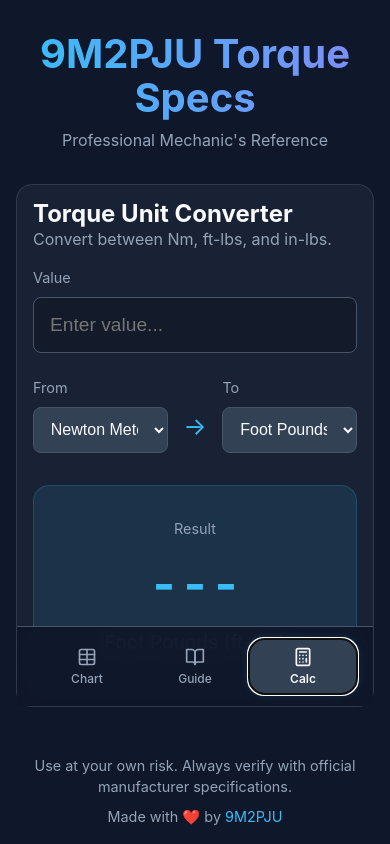
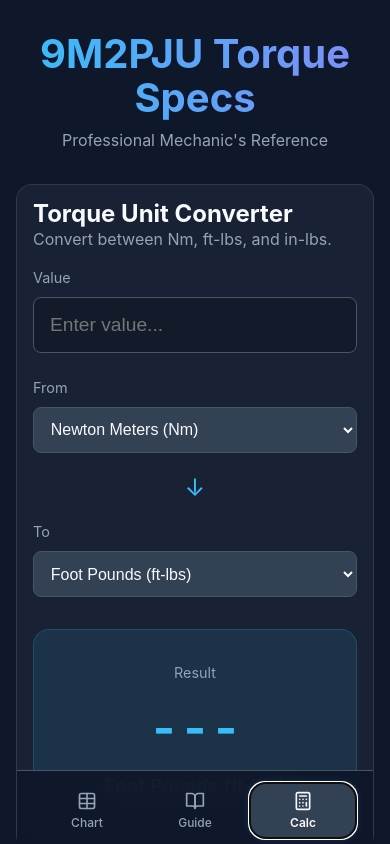
Before and after one commit to 9M2PJU/9M2PJU-Common-Bolts-and-Nuts-Torque-Specs, a React (Vite) app: page / in a window 390 px wide. Both pictures are taken after typing "Sample" into the empty fields and a click on the button "Calc". Shown: the top 844 px of the page. Built offline with nearby package versions, Linux system fonts and the light colour scheme.

Commit message:
Optimize calculator layout for mobile devices

```diff
--- a/src/components/TorqueCalculator.jsx
+++ b/src/components/TorqueCalculator.jsx
@@ -46,64 +46,40 @@ const TorqueCalculator = () => {
 
     return (
         <div style={{ maxWidth: '600px', margin: '0 auto' }}>
-            <div style={{ display: 'grid', gap: '1.5rem', marginBottom: '2rem' }}>
-                <div style={{ display: 'flex', flexDirection: 'column', gap: '0.5rem' }}>
+            <div className="calc-grid">
+                <div className="calc-input-group">
                     <label style={{ fontSize: '0.9rem', color: 'var(--color-text-secondary)' }}>Value</label>
                     <input
                         type="number"
                         value={amount}
                         onChange={(e) => setAmount(e.target.value)}
                         placeholder="Enter value..."
-                        style={{
-                            padding: '1rem',
-                            borderRadius: '0.5rem',
-                            border: '1px solid var(--color-border)',
-                            background: 'rgba(0, 0, 0, 0.2)',
-                            color: 'var(--color-text-primary)',
-                            fontSize: '1.2rem',
-                            width: '100%'
-                        }}
+                        className="calc-input"
                     />
                 </div>
 
-                <div style={{ display: 'flex', gap: '1rem' }}>
-                    <div style={{ flex: 1, display: 'flex', flexDirection: 'column', gap: '0.5rem' }}>
+                <div className="calc-row">
+                    <div className="calc-input-group">
                         <label style={{ fontSize: '0.9rem', color: 'var(--color-text-secondary)' }}>From</label>
                         <select
                             value={fromUnit}
                             onChange={(e) => setFromUnit(e.target.value)}
-                            style={{
-                                padding: '0.8rem',
-                                borderRadius: '0.5rem',
-                                border: '1px solid var(--color-border)',
-                                background: 'var(--color-bg-card)',
-                                color: 'var(--color-text-primary)',
-                                fontSize: '1rem',
-                                width: '100%'
-                            }}
+                            className="calc-select"
                         >
                             {units.map(u => <option key={u.value} value={u.value}>{u.label}</option>)}
                         </select>
                     </div>
 
-                    <div style={{ display: 'flex', alignItems: 'center', paddingTop: '1.5rem' }}>
+                    <div className="calc-arrow">
                         <span style={{ fontSize: '1.5rem', color: 'var(--color-accent)' }}>→</span>
                     </div>
 
-                    <div style={{ flex: 1, display: 'flex', flexDirection: 'column', gap: '0.5rem' }}>
+                    <div className="calc-input-group">
                         <label style={{ fontSize: '0.9rem', color: 'var(--color-text-secondary)' }}>To</label>
                         <select
                             value={toUnit}
                             onChange={(e) => setToUnit(e.target.value)}
-                            style={{
-                                padding: '0.8rem',
-                                borderRadius: '0.5rem',
-                                border: '1px solid var(--color-border)',
-                                background: 'var(--color-bg-card)',
-                                color: 'var(--color-text-primary)',
-                                fontSize: '1rem',
-                                width: '100%'
-                            }}
+                            className="calc-select"
                         >
                             {units.map(u => <option key={u.value} value={u.value}>{u.label}</option>)}
                         </select>
--- a/src/index.css
+++ b/src/index.css
@@ -135,6 +135,52 @@ tr:hover {
     background-color: rgba(255, 255, 255, 0.05);
 }
 
+/* Calculator Styles */
+.calc-grid {
+    display: grid;
+    gap: 1.5rem;
+    margin-bottom: 2rem;
+}
+
+.calc-row {
+    display: flex;
+    gap: 1rem;
+}
+
+.calc-input-group {
+    display: flex;
+    flex-direction: column;
+    gap: 0.5rem;
+    flex: 1;
+}
+
+.calc-arrow {
+    display: flex;
+    align-items: center;
+    padding-top: 1.5rem;
+}
+
+.calc-input {
+    padding: 1rem;
+    border-radius: 0.5rem;
+    border: 1px solid var(--color-border);
+    background: rgba(0, 0, 0, 0.2);
+    color: var(--color-text-primary);
+    font-size: 1.2rem;
+    width: 100%;
+}
+
+.calc-select {
+    padding: 0.8rem;
+    border-radius: 0.5rem;
+    border: 1px solid var(--color-border);
+    background: var(--color-bg-card);
+    color: var(--color-text-primary);
+    font-size: 1rem;
+    width: 100%;
+}
+
+
 /* Mobile Optimizations */
 @media (max-width: 640px) {
     .container {
@@ -171,7 +217,7 @@ tr:hover {
         gap: 0.25rem;
         font-size: 0.8rem;
         padding: 0.5rem;
-        width: 50%;
+        width: 33%;
         border-radius: var(--radius-lg);
     }
 
@@ -179,8 +225,17 @@ tr:hover {
         font-size: 0.75rem;
     }
 
-    /* Hide standard header/borders when mobile nav is active if desired,
-     but keeping it clean for now. */
+    /* Calculator Mobile */
+    .calc-row {
+        flex-direction: column;
+        gap: 1rem;
+    }
+
+    .calc-arrow {
+        justify-content: center;
+        padding-top: 0;
+        transform: rotate(90deg);
+    }
 }
 
 @keyframes fadeIn {
```
Also changed, not shown: 5 other files (tests, documents, lock files or other folders).
